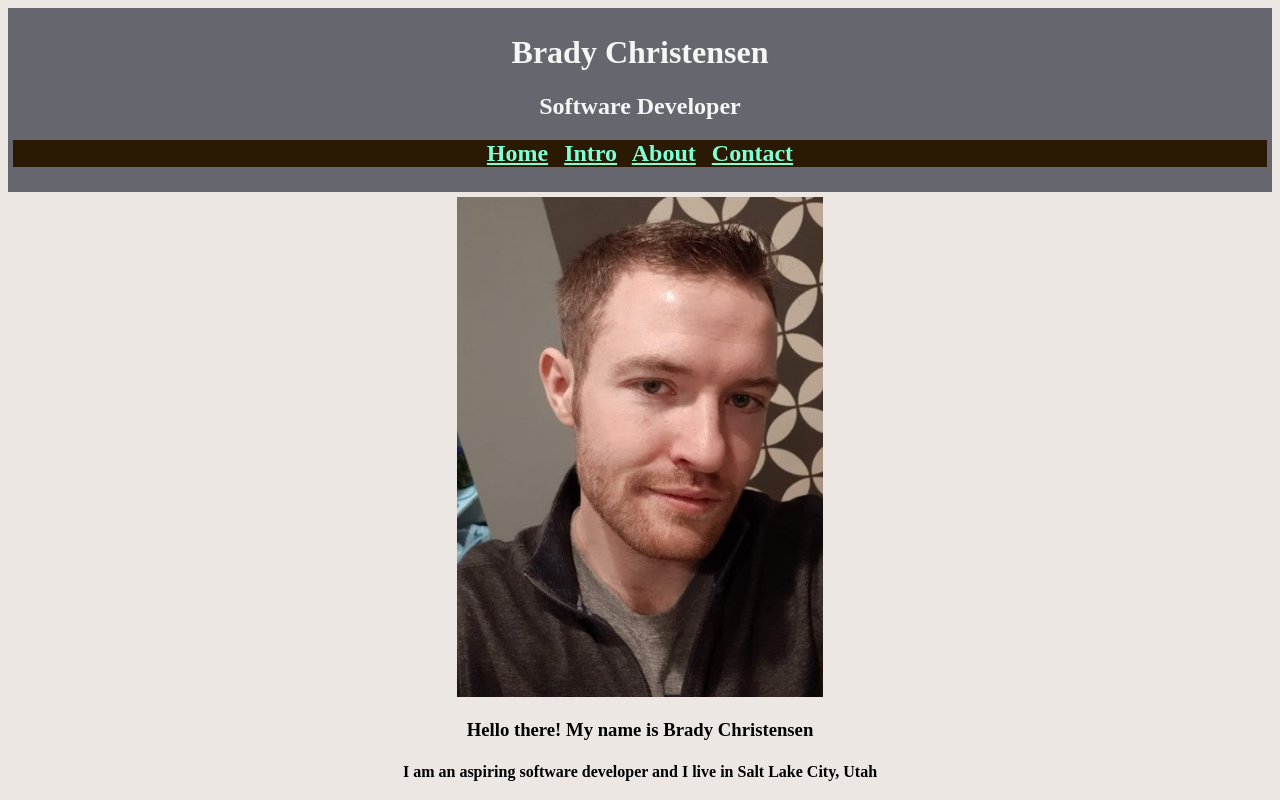
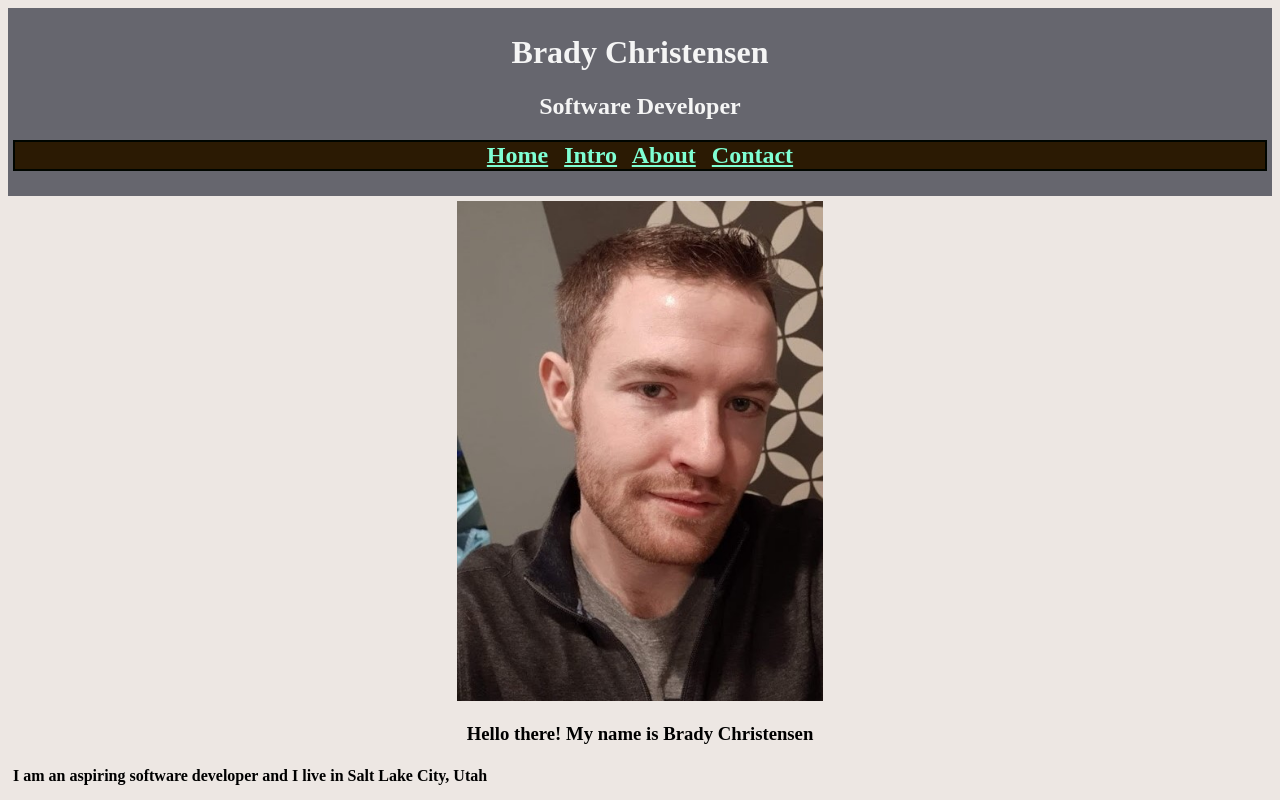
Before and after one commit to brady-ch/myportfolio, a plain HTML site: page index.html in a window 1280 px wide. Shown: the top 800 px of the page. Drawn offline with Linux system fonts and the light colour scheme.

Commit message:
Update style.css

```diff
--- a/style.css
+++ b/style.css
@@ -23,7 +23,7 @@ margin-top: 0%;
 
 /* This is the formatting for all of the lists that have been assigned this class */
 .listformatting {
-text-align: justify;
+text-align: left;
 margin-inline-start: auto;
 font-size: 16px;
 }
@@ -43,7 +43,7 @@ padding: 5px;
 /* This is the formatting for the navigation class that is part of the group nav */
 nav.navigation {
 border-style:solid;
-border: #000500;
+border-color: #000500;
 border-width: 2px;
 background: rgb(43, 26, 3);
 word-spacing: 10px;
@@ -64,3 +64,8 @@ a:active {color: blue}
 .btn {
 color:aquamarine;
 }
+
+/* This is the formatting for the h4 */
+h4{
+text-align: left;
+}
```
